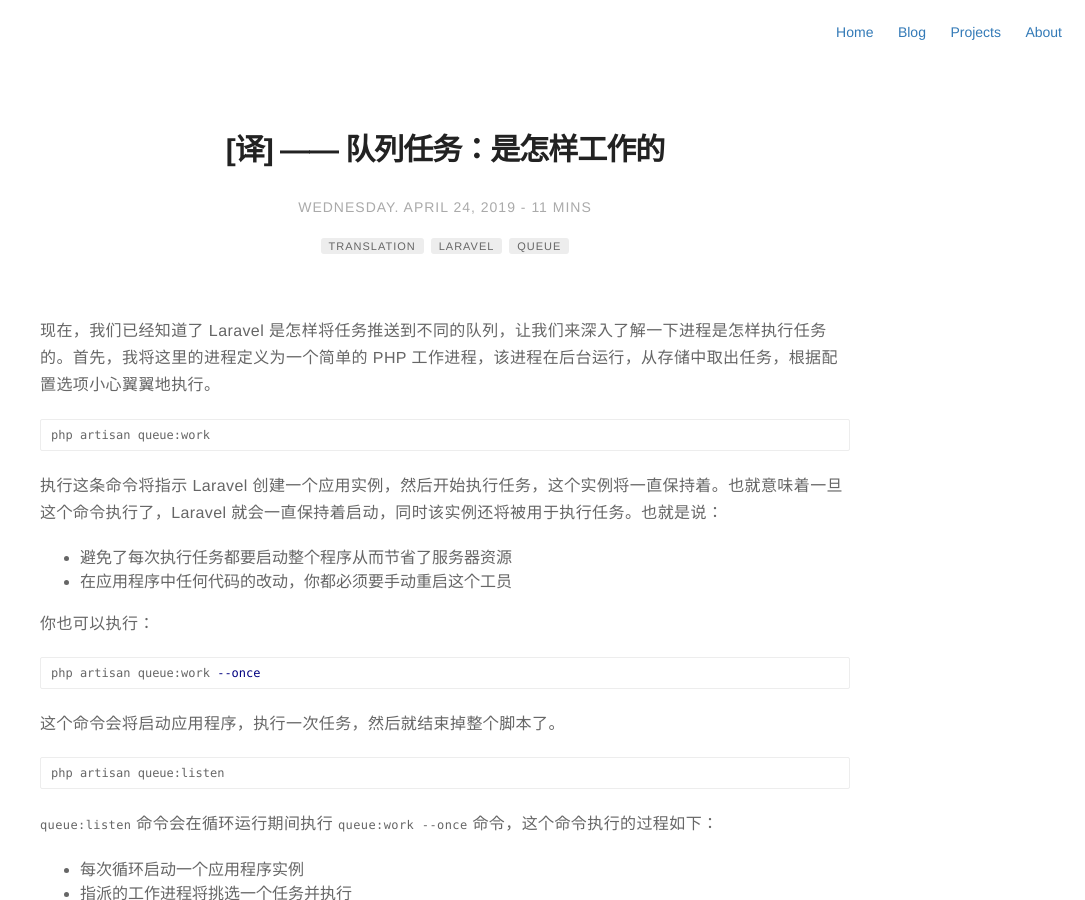
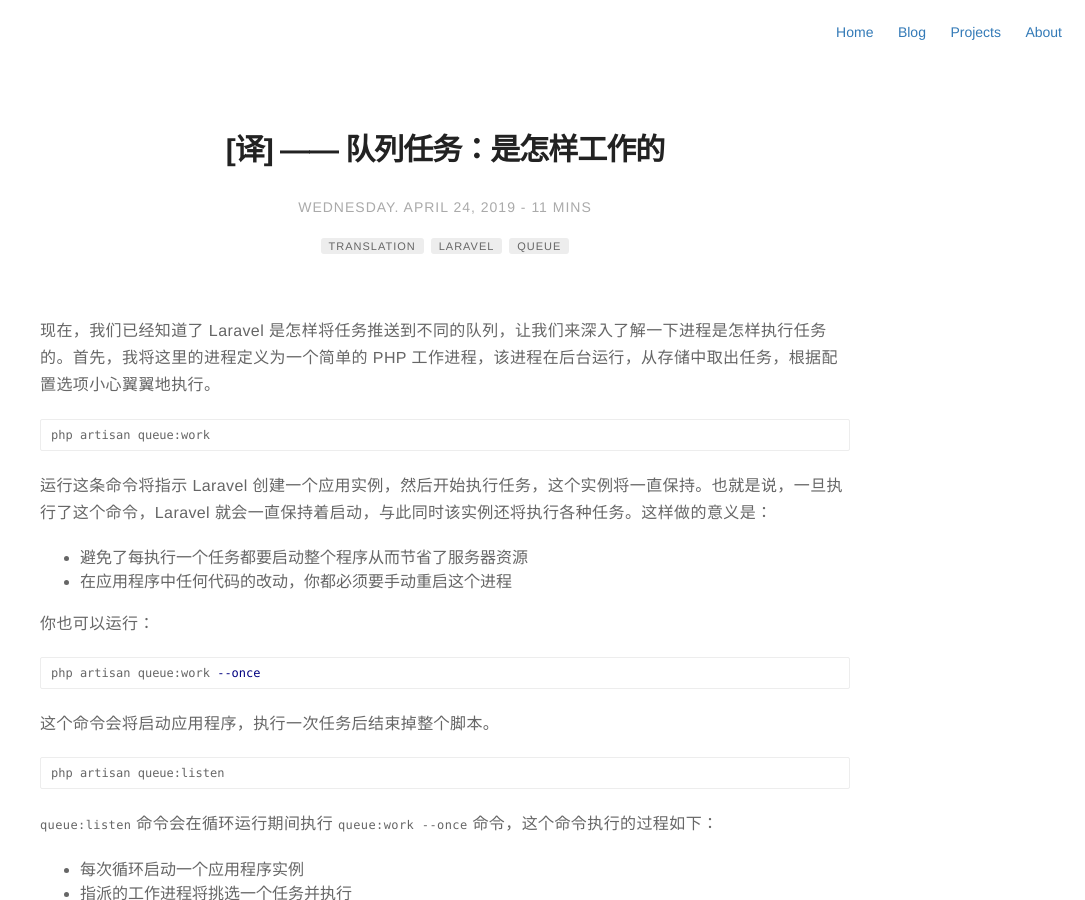
Before and after one commit to rust17/blog, a Jekyll site: the page built from _posts/second/2019-04-24-queue-workers-how-they-work.markdown, in a window 1280 px wide and 900 px high. Shown: the whole window, without its empty margins (195-1280 px from the left). Built offline with Jekyll 4.4.1, drawn with Linux system fonts in a browser that asks for light colours.

Commit message:
update queue-workers-how-they-work

````diff
--- a/_posts/second/2019-04-24-queue-workers-how-they-work.markdown
+++ b/_posts/second/2019-04-24-queue-workers-how-they-work.markdown
@@ -18,18 +18,18 @@
 php artisan queue:work
 ```
 
-执行这条命令将指示 Laravel 创建一个应用实例，然后开始执行任务，这个实例将一直保持着。也就意味着一旦这个命令执行了，Laravel 就会一直保持着启动，同时该实例还将被用于执行任务。也就是说：
+运行这条命令将指示 Laravel 创建一个应用实例，然后开始执行任务，这个实例将一直保持。也就是说，一旦执行了这个命令，Laravel 就会一直保持着启动，与此同时该实例还将执行各种任务。这样做的意义是：
 
-* 避免了每次执行任务都要启动整个程序从而节省了服务器资源
-* 在应用程序中任何代码的改动，你都必须要手动重启这个工员
+* 避免了每执行一个任务都要启动整个程序从而节省了服务器资源
+* 在应用程序中任何代码的改动，你都必须要手动重启这个进程
 
-你也可以执行：
+你也可以运行：
 
 ```shell
 php artisan queue:work --once
 ```
 
-这个命令会将启动应用程序，执行一次任务，然后就结束掉整个脚本了。
+这个命令会将启动应用程序，执行一次任务后结束掉整个脚本。
 
 ```shell
 php artisan queue:listen
````
